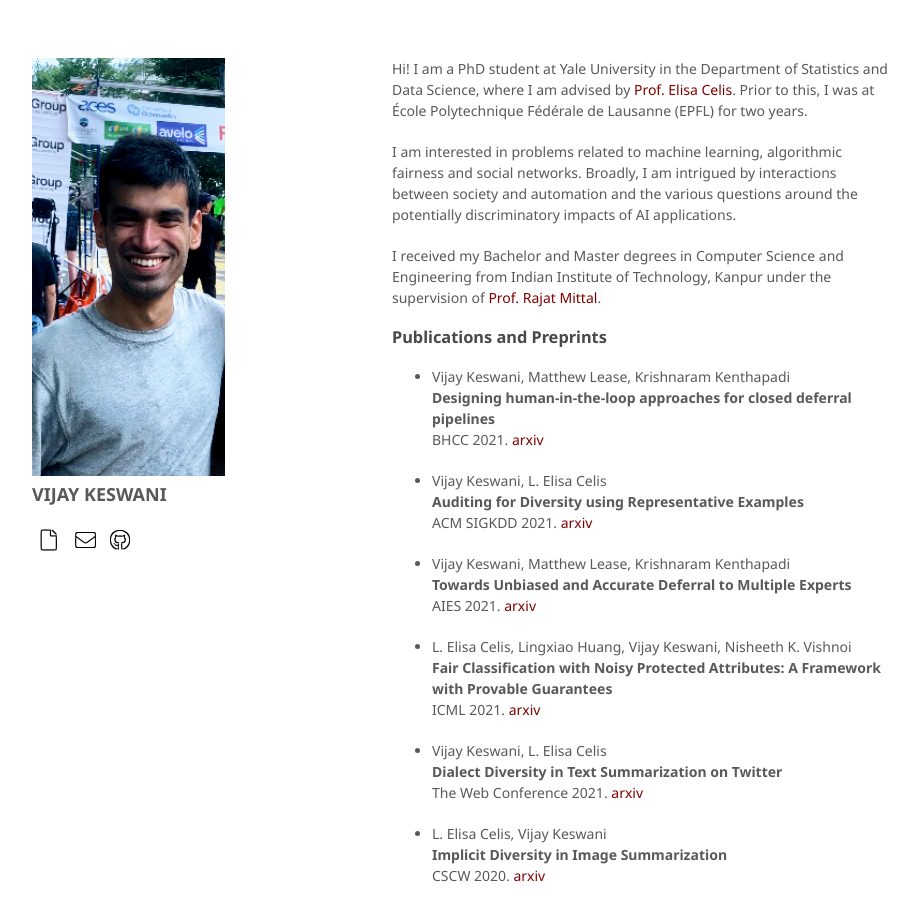
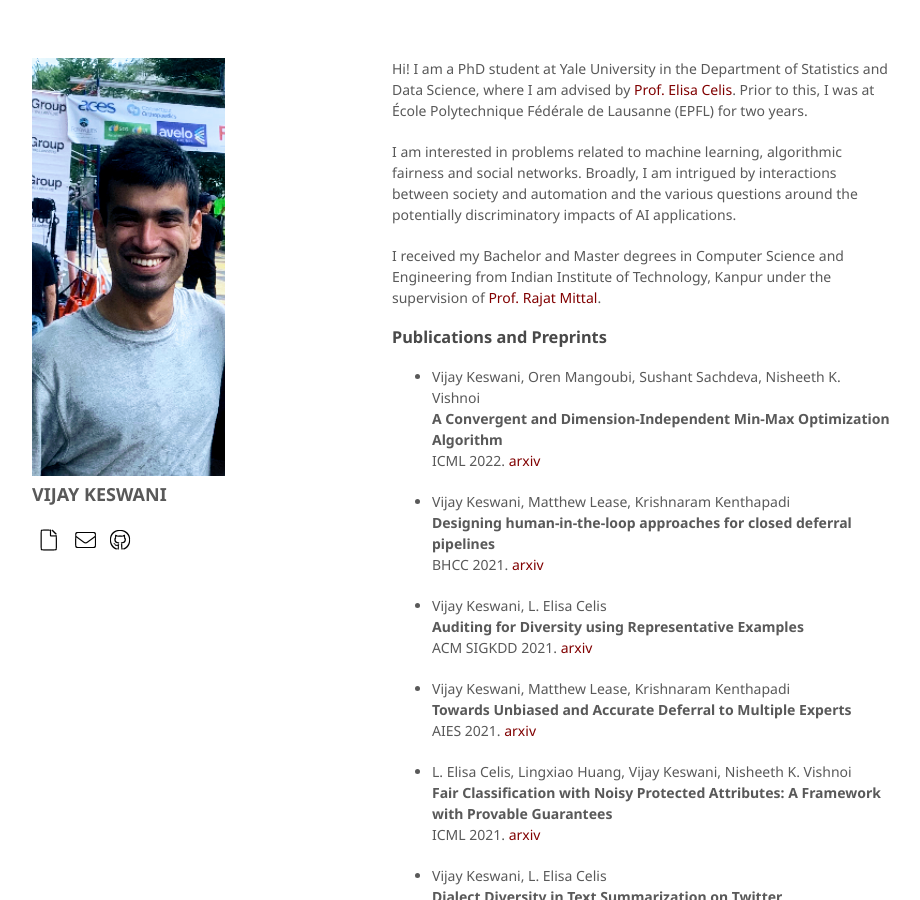
Before and after one commit to vijaykeswani/vijaykeswani.github.io, a Jekyll site: the page built from index.md, in a window 1280 px wide and 900 px high. Shown: the whole window, without its empty margins (178-1098 px from the left). Built offline with Jekyll 4.4.1, drawn with Linux system fonts in a browser that asks for light colours; nearby versions of some CDN libraries; a script that is not in the unit is left out.

Commit message:
Update index.md

```diff
--- a/index.md
+++ b/index.md
@@ -11,6 +11,10 @@ I am interested in problems related to machine learning, algorithmic fairness an
 I received my Bachelor and Master degrees in Computer Science and Engineering from Indian Institute of Technology, Kanpur under the supervision of [Prof. Rajat Mittal](https://cse.iitk.ac.in/users/rmittal).
 
 ### Publications and Preprints
+*   Vijay Keswani, Oren Mangoubi, Sushant Sachdeva, Nisheeth K. Vishnoi\\
+    <b>A Convergent and Dimension-Independent Min-Max Optimization Algorithm</b>\\
+    ICML 2022. [arxiv](https://arxiv.org/abs/2006.12376)
+
 *   Vijay Keswani, Matthew Lease, Krishnaram Kenthapadi\\
     <b>  Designing human-in-the-loop approaches for closed deferral pipelines</b>\\
     BHCC 2021. [arxiv](https://arxiv.org/abs/2202.04718)
```
